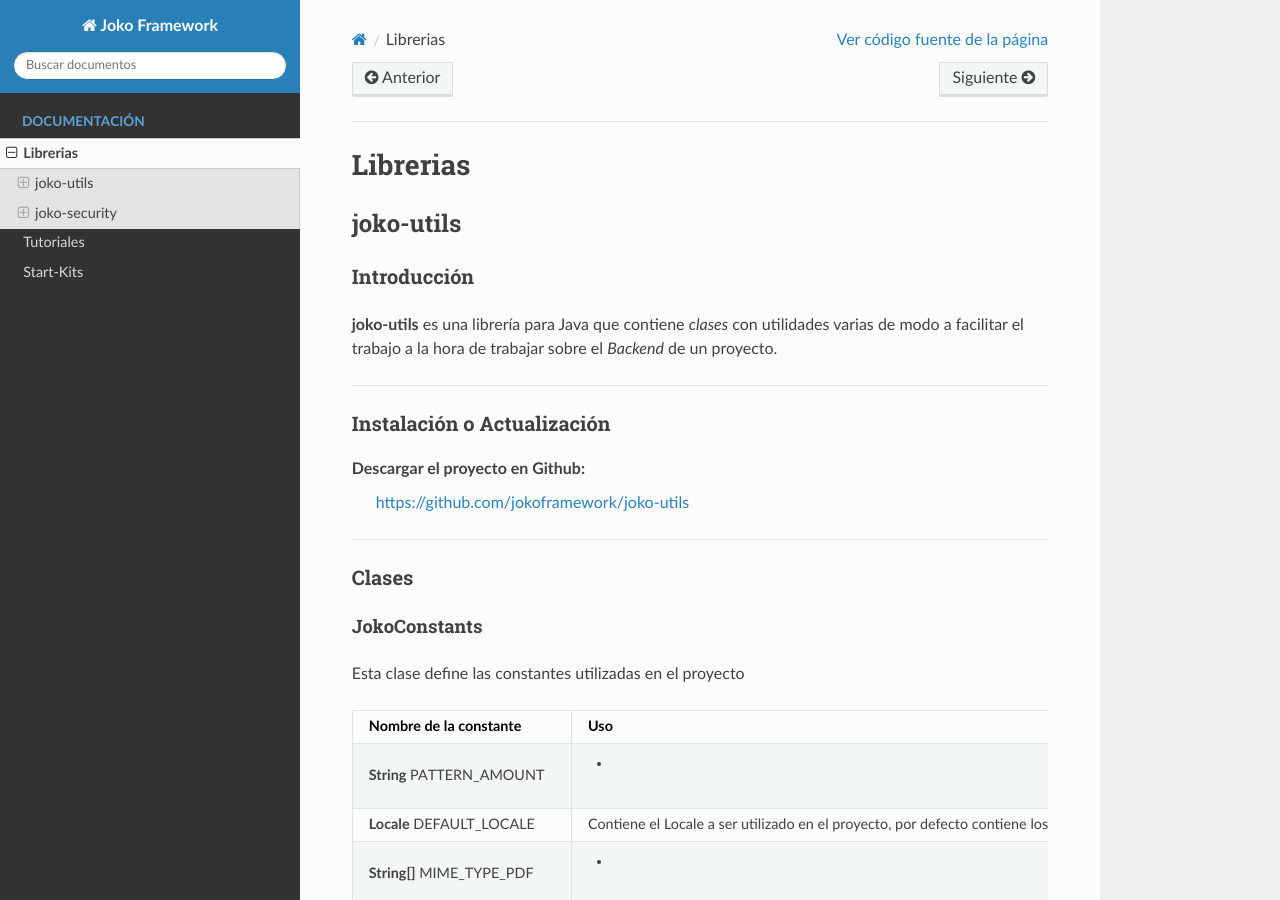
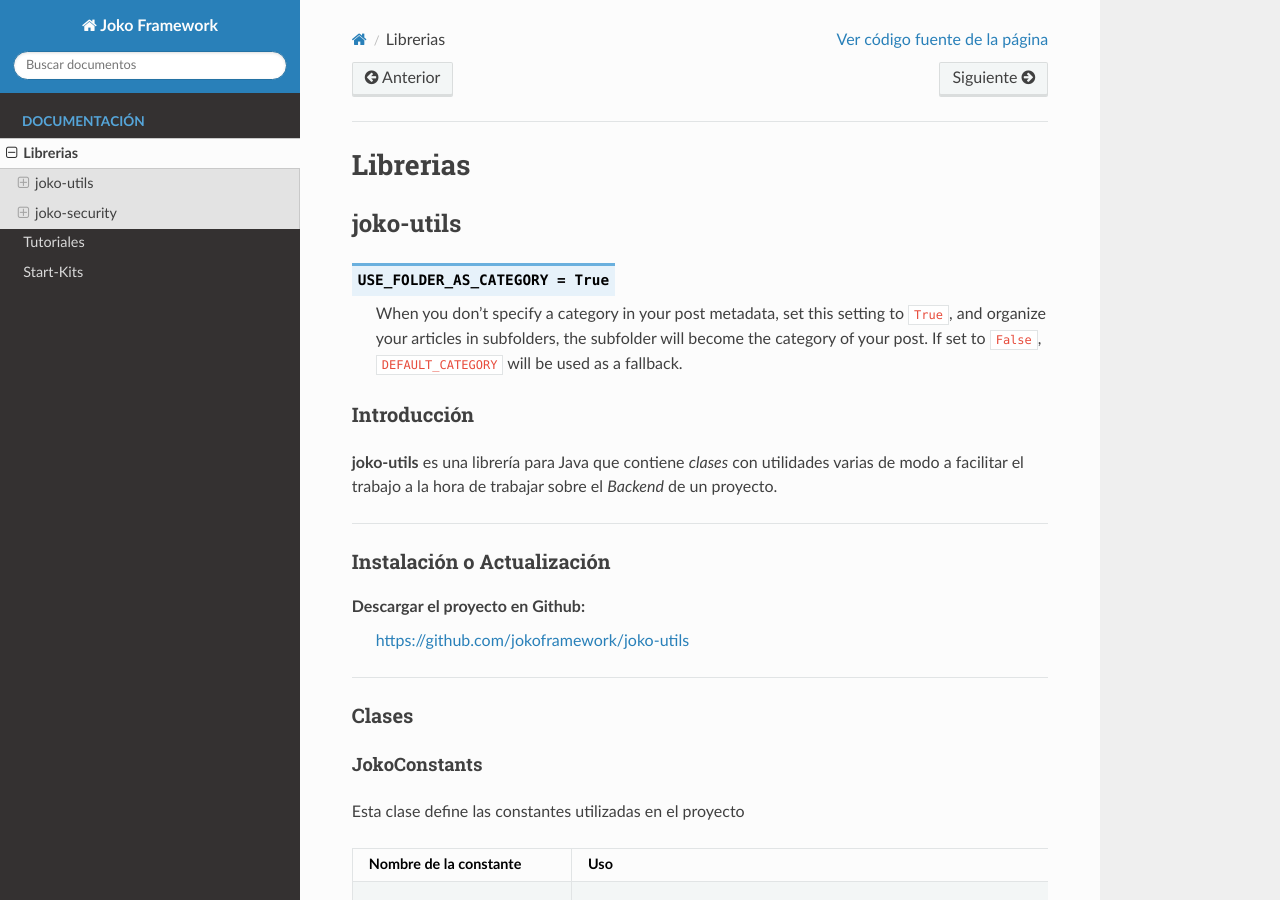
Before and after one commit to jokoframework/jokoframework.github.io, a Sphinx documentation site: the page built from docs/librerias.rst, in a window 1280 px wide and 900 px high. Built offline with Sphinx 7.4.7 and the Read the Docs theme 2.0.0, drawn with Linux system fonts in a browser that asks for light colours.

```diff
--- a/docs/conf.py
+++ b/docs/conf.py
@@ -86,11 +86,9 @@
 # relative to this directory. They are copied after the builtin static files,
 # so a file named "default.css" will overwrite the builtin "default.css".
 html_static_path = ['_static']
-#html_context = {
-#    'css_files': [
-#        '_static/theme_overrides.css',  # override wide tables in RTD theme
-#        ],
-#     }
+def setup(app):
+   app.add_javascript("custom.js")
+   app.add_stylesheet("custom.css")
 # Custom sidebar templates, must be a dictionary that maps document names
 # to template names.
 #
--- a/docs/librerias.rst
+++ b/docs/librerias.rst
@@ -3,6 +3,14 @@
 *********
 joko-utils
 ==========
+
+.. data:: USE_FOLDER_AS_CATEGORY = True
+
+   When you don't specify a category in your post metadata, set this setting to
+   ``True``, and organize your articles in subfolders, the subfolder will
+   become the category of your post. If set to ``False``, ``DEFAULT_CATEGORY``
+   will be used as a fallback.
+
 Introducción
 ^^^^^^^^^^^^
 **joko-utils** es una librería para Java que contiene *clases* con utilidades varias de modo a facilitar el trabajo a la hora de trabajar sobre el *Backend* de un proyecto.
```
Also changed, not shown: docs/_build/html/_sources/librerias.rst.txt, docs/_build/html/librerias.html, docs/_build/html/searchindex.js, 2 other files.
